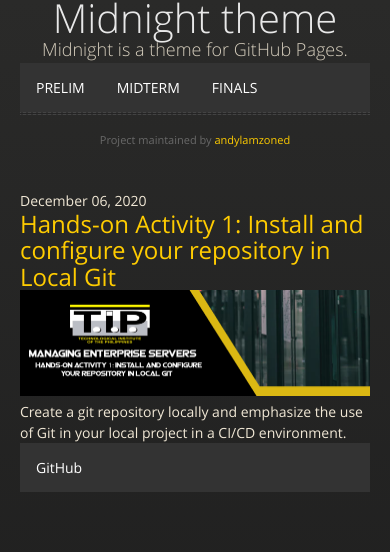
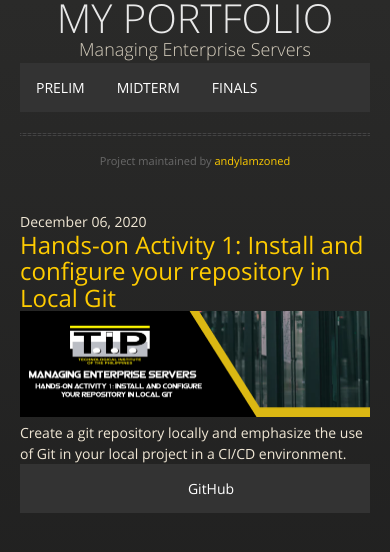
Before and after one commit to andylamzoned/andylamzoned.github.io, a Jekyll site: the page built from index.md, in a window 390 px wide. Shown: the top 552 px of the page. Built offline with Jekyll 4.4.1, drawn with Linux system fonts in a browser that asks for light colours.

Commit message:
default.html test

```diff
--- a/_layouts/default.html
+++ b/_layouts/default.html
@@ -22,8 +22,8 @@
 
       <section>
         <div id="title">
-          <h1>{{ site.title | default: site.github.repository_name }}</h1>
-          <p>{{ site.description | default: site.github.project_tagline }}</p>
+          <h1>MY PORTFOLIO</h1>
+          <p>Managing Enterprise Servers</p>
           <nav id="nav">
 						<ul class="links">
 							<li class="active"><a href="index.html">PRELIM</a></li>
@@ -31,6 +31,7 @@
 							<li><a href="elements.html">FINALS</a></li>
 					  </ul>
           </nav>
+          <br>
           <hr>
           <span class="credits left">Project maintained by <a href="{{ site.github.owner_url }}">{{ site.github.owner_name }}</a></span>
         </div>
--- a/assets/css/main.css
+++ b/assets/css/main.css
@@ -46,3 +46,125 @@ ul {
   li a:hover {
     background-color: #111;
   }
+
+  /* Actions */
+
+	ul.actions {
+		display: -moz-flex;
+		display: -webkit-flex;
+		display: -ms-flex;
+		display: flex;
+		cursor: default;
+		list-style: none;
+		margin-left: -1rem;
+		padding-left: 0;
+	}
+
+		ul.actions li {
+			padding: 0 0 0 1rem;
+			vertical-align: middle;
+		}
+
+		ul.actions.special {
+			-moz-justify-content: center;
+			-webkit-justify-content: center;
+			-ms-justify-content: center;
+			justify-content: center;
+			width: 100%;
+			margin-left: 0;
+		}
+
+			ul.actions.special li:first-child {
+				padding-left: 0;
+			}
+
+		ul.actions.stacked {
+			-moz-flex-direction: column;
+			-webkit-flex-direction: column;
+			-ms-flex-direction: column;
+			flex-direction: column;
+			margin-left: 0;
+		}
+
+			ul.actions.stacked li {
+				padding: 1.3rem 0 0 0;
+			}
+
+				ul.actions.stacked li:first-child {
+					padding-top: 0;
+				}
+
+		ul.actions.fit {
+			width: calc(100% + 1rem);
+		}
+
+			ul.actions.fit li {
+				-moz-flex-grow: 1;
+				-webkit-flex-grow: 1;
+				-ms-flex-grow: 1;
+				flex-grow: 1;
+				-moz-flex-shrink: 1;
+				-webkit-flex-shrink: 1;
+				-ms-flex-shrink: 1;
+				flex-shrink: 1;
+				width: 100%;
+			}
+
+				ul.actions.fit li > * {
+					width: 100%;
+				}
+
+			ul.actions.fit.stacked {
+				width: 100%;
+			}
+
+		@media screen and (max-width: 480px) {
+
+			ul.actions:not(.fixed) {
+				-moz-flex-direction: column;
+				-webkit-flex-direction: column;
+				-ms-flex-direction: column;
+				flex-direction: column;
+				margin-left: 0;
+				width: 100% !important;
+			}
+
+				ul.actions:not(.fixed) li {
+					-moz-flex-grow: 1;
+					-webkit-flex-grow: 1;
+					-ms-flex-grow: 1;
+					flex-grow: 1;
+					-moz-flex-shrink: 1;
+					-webkit-flex-shrink: 1;
+					-ms-flex-shrink: 1;
+					flex-shrink: 1;
+					padding: 1rem 0 0 0;
+					text-align: center;
+					width: 100%;
+				}
+
+					ul.actions:not(.fixed) li > * {
+						width: 100%;
+					}
+
+					ul.actions:not(.fixed) li:first-child {
+						padding-top: 0;
+					}
+
+					ul.actions:not(.fixed) li input[type="submit"],
+					ul.actions:not(.fixed) li input[type="reset"],
+					ul.actions:not(.fixed) li input[type="button"],
+					ul.actions:not(.fixed) li button,
+					ul.actions:not(.fixed) li .button {
+						width: 100%;
+					}
+
+						ul.actions:not(.fixed) li input[type="submit"].icon:before,
+						ul.actions:not(.fixed) li input[type="reset"].icon:before,
+						ul.actions:not(.fixed) li input[type="button"].icon:before,
+						ul.actions:not(.fixed) li button.icon:before,
+						ul.actions:not(.fixed) li .button.icon:before {
+							margin-left: -0.5rem;
+						}
+
+		}
```
